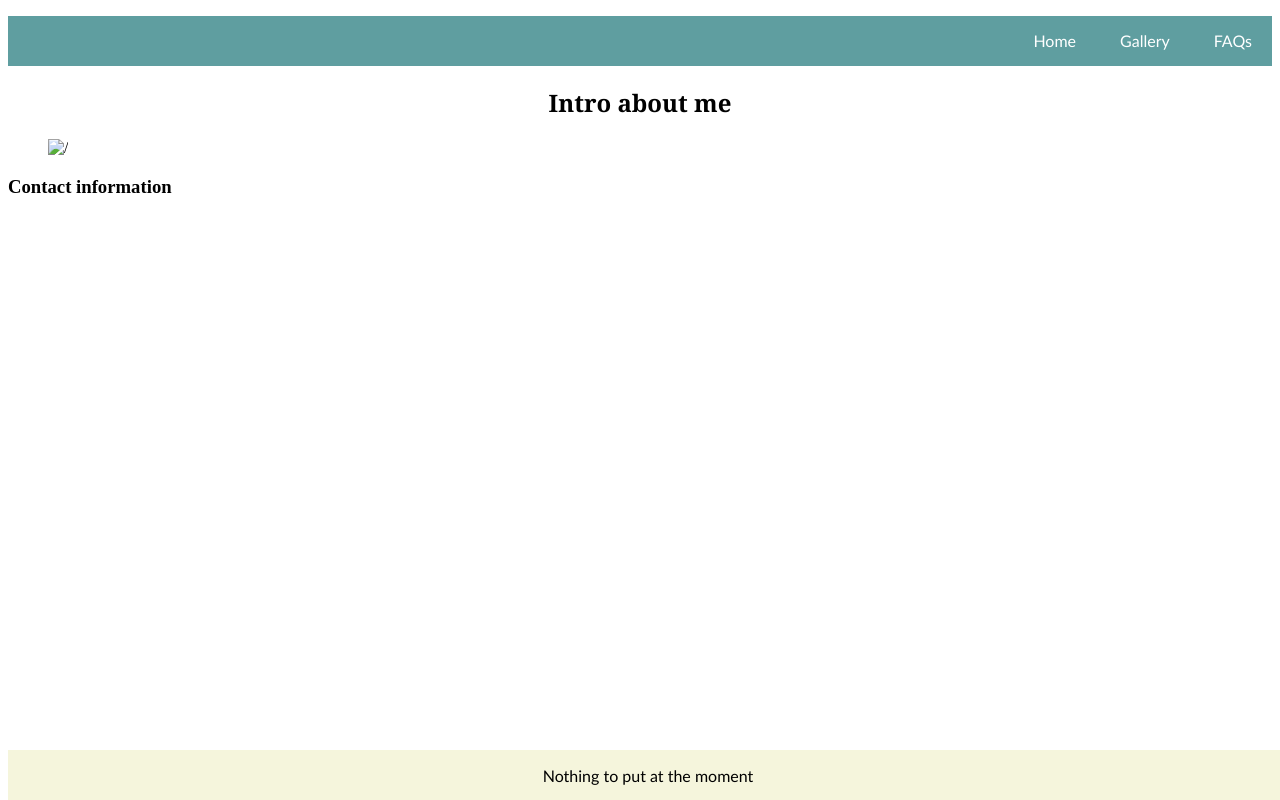
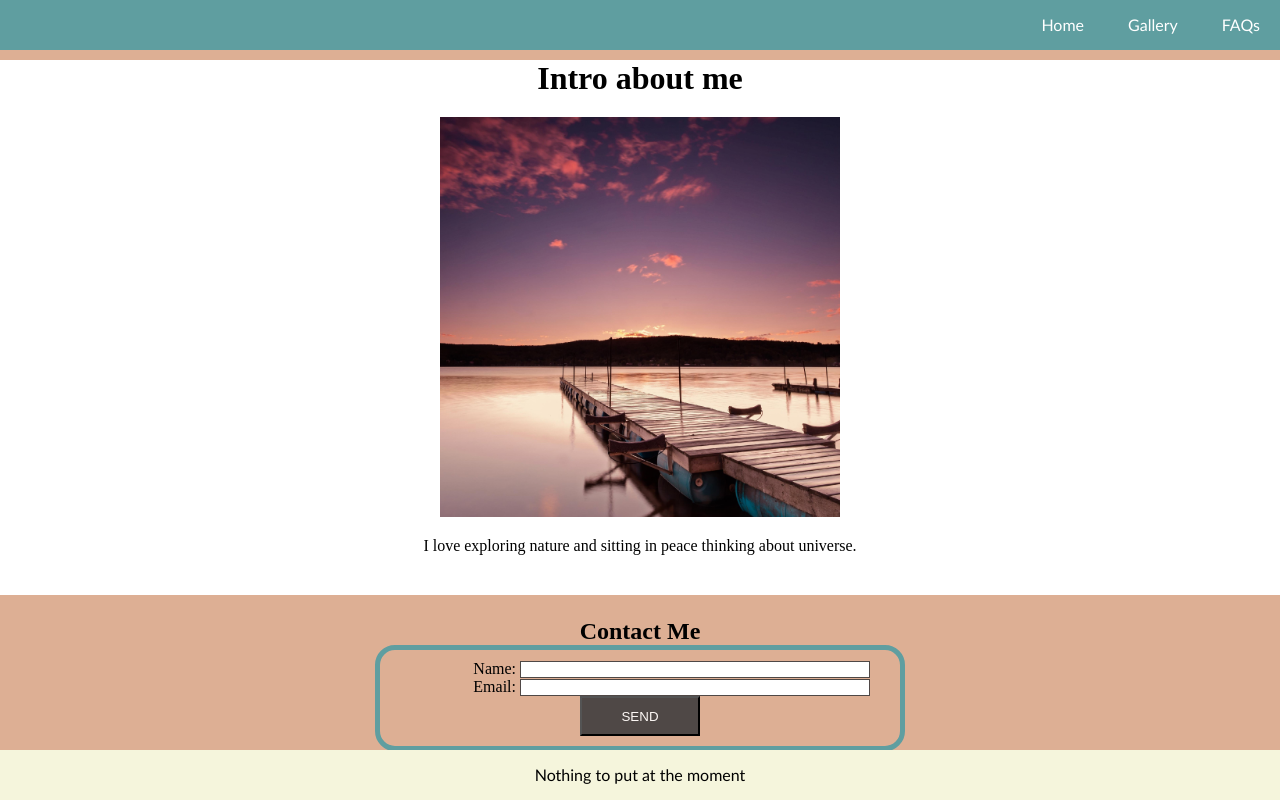
Before and after one commit to muradmanni/git-init-sample, a plain HTML site: page index.html in a window 1280 px wide. Drawn offline with Linux system fonts and the light colour scheme.

Commit message:
commiting all the changes made in index.html

```diff
--- a/assets/css/style.css
+++ b/assets/css/style.css
@@ -1,6 +1,14 @@
+* {
+    margin:0;
+    padding:0;
+  }
+
 header{
     height: 50px;
     background-color:cadetblue;
+
+    border-bottom: 10px solid #DDAF94;
+    width: 100%;
 }
 
 .header-link-text{
@@ -11,6 +19,10 @@ header{
 
 body
 {
+}
+
+main{
+    ;
 
 }
 
@@ -26,10 +38,64 @@ ul{
 li{
     display: inline;
     padding: 20px;
-    position: relative;
+
     top: 15px;
 }
 
+.a-pos  {
+    position: relative;
+}
+
+.li-pos{
+    position: relative;
+}
+figure {
+    margin-bottom: 40px;
+  }
+
+img {
+    display: block;
+    margin: 20px auto;
+}
+
+section {
+    margin-bottom: 0;
+    padding: 20px 10px 40px 10px;
+    border-top: 3px solid #DDAF94;
+    background-color:  #DDAF94;
+  }
+
+  form {
+    /* Center the form on the page */
+    margin: 0 auto;
+    width: 500px;
+    padding: 10px;
+    border: 5px solid cadetblue;
+    border-radius: 20px;
+  }
+  label {
+    display: inline-block;
+    width: 100px;
+  }
+
+  input,
+textarea {
+  box-sizing: border-box;
+  width: 350px;
+  border: 1px solid #4F4846;
+}
+
+textarea {
+  vertical-align: top;
+  height: 60px;
+}
+
+button {
+    height: 40px;
+    width: 120px;
+    background-color: #4F4846;
+    color: #FDF8F5;
+  }
 
 footer{
     height: 50px;
@@ -42,4 +108,14 @@ footer{
 
 .footer-text{
     font-family: 'Gill Sans', 'Gill Sans MT', Calibri, 'Trebuchet MS', sans-serif;
+    margin-top: 15px;
 }
+
+.text-right{
+    text-align: right;
+}
+
+.text-center
+{
+    text-align: center;
+}
--- a/index.html
+++ b/index.html
@@ -9,15 +9,15 @@
 
   <body>
     <header>
-        <nav>
+        <nav class="text-right">
             <ul>
-                <li>
-                    <a class="header-link-text" href="">Home</a>
+                <li class="li-pos">
+                    <a class="header-link-text a-pos" href="https://www.google.com">Home</a>
                 </li>
-                <li>
-                    <a class="header-link-text" href="">Gallery</a>
+                <li class="li-pos">
+                    <a class="header-link-text" href="https://www.youtube.com">Gallery</a>
                 </li>
-                <li>
+                <li class="li-pos">
                     <a class="header-link-text" href="">FAQs</a>
                 </li>
             </ul>
@@ -25,17 +25,31 @@
     </header>
 
     <main>
+        <h1 class="text-center">Intro about me</h1>
+        <figure>
+            <img src="./assets/images/image_1.png" width="400px" height="400px" alt="Graphic with Coming Soon text">
+            <figcaption class="text-center">I love exploring nature and sitting in peace thinking about universe.</figcaption>
+        </figure>
+
         <section>
-        <h1 class="main-heading">Intro about me</h1>
+            <h2 class="text-center">Contact Me</h2>
+            <form>
+              <ul>
+                <li>
+                  <label class="text-right" for="name">Name:</label>
+                  <input type="text" id="name" name="user-name">
+                </li>
+                <li>
+                  <label class="text-right" for="email">Email:</label>
+                  <input type="text" id="email" name="user-email">
+                </li>
+              </ul>
+              <div class="text-center">
+                <button type="submit">SEND</button>
+              </div>
+            </form>
+          </section>
 
-        <figure><img scr="" alt=/></figure>
-    </section>
-
-    <section>
-        <div>
-            <h3>Contact information</h3>
-        </div>
-    </section>
     </main>
 
     <footer>
```
Also changed, not shown: assets/images/image_1.png (added).
